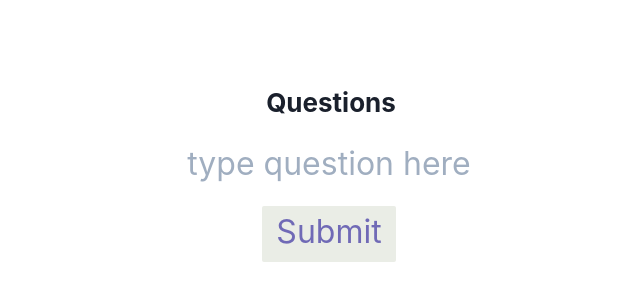
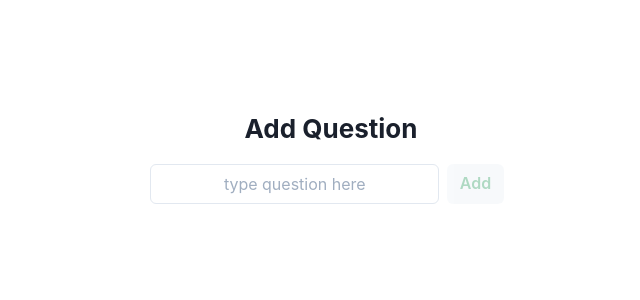
Before and after one commit to aialvi/React-ChakraUI-Quiz-App, a React (Create React App) app: page /admin in a window 1280 px wide. Shown: the part 220-520 px from the top of the page, without its empty margins (309-949 px from the left). Built offline with nearby package versions, Linux system fonts and the light colour scheme.

Commit message:
add: question crud

```diff
--- a/src/components/admin/Admin.tsx
+++ b/src/components/admin/Admin.tsx
@@ -1,11 +1,12 @@
 import React, { useState } from "react";
-
 import { useAppSelector, useAppDispatch } from "../../app/hooks";
-import { addQuestion, selectQuestion } from "./adminSlice";
+import { addQuestion, allQuestions, Question } from "./adminSlice";
 import styles from "./Admin.module.css";
+import QuestionItem from "./question/Question";
+import { Button, Input } from "@chakra-ui/react";
 
 export function Admin() {
-  const questions = useAppSelector(selectQuestion);
+  const questions = useAppSelector(allQuestions);
   const dispatch = useAppDispatch();
   const [question, setQuestion] = useState("");
 
@@ -13,17 +14,18 @@ export function Admin() {
     <div>
       <div className={styles.row}>
         <p>
-          <strong>Questions</strong>
+          <strong>Add Question</strong>
         </p>
       </div>
 
       <div className={styles.row}>
-        <input
+        <Input
           className={styles.textbox}
           aria-label="type question here"
           value={question}
           onChange={(e) => setQuestion(e.target.value)}
           placeholder="type question here"
+          size="md"
           onKeyUp={(e) => {
             if (e.key === "Enter") {
               dispatch(addQuestion(question));
@@ -31,28 +33,28 @@ export function Admin() {
             }
           }}
         />
-      </div>
-      <div className={styles.row}>
-        <button
-          className={styles.button}
+        <Button
+          color={"green.500"}
           onClick={() => {
             dispatch(addQuestion(question));
             setQuestion("");
           }}
           disabled={!question.length}
         >
-          Submit
-        </button>
+          Add
+        </Button>
+      </div>
+      <div className={styles.row}></div>
+
+      <div className={styles.row}>
+        {!!questions!.length && <h6>List of Questions:</h6>}
       </div>
 
       <div className={styles.row}>
         <span className={styles.question}>
-          {!!questions!.length && <h6>Questions:</h6>}
-          <ul>
-            {questions!.map((item: string, index: number) => (
-              <li key={index}>{item}</li>
-            ))}
-          </ul>
+          {questions!.map((item: Question) => (
+            <QuestionItem key={item.id} id={item.id} question={item.question} />
+          ))}
         </span>
       </div>
     </div>
--- a/src/components/admin/adminSlice.ts
+++ b/src/components/admin/adminSlice.ts
@@ -2,15 +2,18 @@ import { createSlice, PayloadAction } from "@reduxjs/toolkit";
 import { RootState } from "../../app/store";
 
 export interface QuestionState {
-  value: Array<string> | null;
-  status: "idle" | "loading" | "failed";
+  value: Array<any>;
+}
+
+export interface Question {
+  id: number;
+  question: string;
 }
 
 const initialState: QuestionState = {
   value: !!localStorage.getItem("questions")
     ? JSON.parse(localStorage.getItem("questions")!)
     : [],
-  status: "idle",
 };
 
 export const QuestionSlice = createSlice({
@@ -20,20 +23,36 @@ export const QuestionSlice = createSlice({
   reducers: {
     // Use the PayloadAction type to declare the contents of `action.payload`
     addQuestion: (state, action: PayloadAction<string>) => {
-      state.value = state.value
-        ? [...state.value, action.payload]
-        : state.value;
+      let tempObject = {
+        id: state.value.length + 1,
+        question: action.payload,
+      };
+      state.value = [...state.value, tempObject];
+
+      localStorage.setItem("questions", JSON.stringify(state.value));
+    },
+    updateQuestion: (state, action: PayloadAction<Question>) => {
+      const index = state.value.findIndex(
+        (question) => question.id === action.payload.id
+      );
+      state.value[index] = action.payload;
+      localStorage.setItem("questions", JSON.stringify(state.value));
+    },
+    deleteQuestion: (state, action: PayloadAction<number>) => {
+      state.value = state.value.filter(
+        (question) => question.id !== action.payload
+      );
       localStorage.setItem("questions", JSON.stringify(state.value));
     },
   },
 });
 
-export const { addQuestion } = QuestionSlice.actions;
+export const { addQuestion, updateQuestion, deleteQuestion } =
+  QuestionSlice.actions;
 
 // The function below is called a selector and allows us to select a value from
 // the state. Selectors can also be defined inline where they're used instead of
 // in the slice file. For example: `useSelector((state: RootState) => state.Answer.value)`
-export const selectQuestion = (state: RootState) => state.admin.value;
 export const allQuestions = (state: RootState) => state.admin.value;
 
 // We can also write thunks by hand, which may contain both sync and async logic.
--- /dev/null
+++ b/src/components/admin/question/Question.tsx
@@ -0,0 +1,66 @@
+import { Box, Button, HStack, Input } from "@chakra-ui/react";
+import { useState } from "react";
+import { useAppDispatch } from "../../../app/hooks";
+import { AiOutlineEdit, AiOutlineDelete } from "react-icons/ai";
+import { Question, updateQuestion, deleteQuestion } from "../adminSlice";
+
+const QuestionItem = ({ id, question }: Question) => {
+  const [questionValue, setQuestionValue] = useState(question);
+  const [isUpdate, setIsUpdate] = useState(false);
+  const dispatch = useAppDispatch();
+
+  const handleSave = () => {
+    dispatch(updateQuestion({ id, question: questionValue }));
+    setIsUpdate(false);
+  };
+
+  const handleDelete = () => {
+    dispatch(deleteQuestion(id));
+  };
+
+  return (
+    <div className="d-flex justify-content-between">
+      <HStack spacing="24px">
+        {!isUpdate && (
+          <Box w={"fit-content"} padding={2}>
+            {question}
+          </Box>
+        )}
+        {isUpdate && (
+          <>
+            <Input
+              value={questionValue}
+              onChange={(e) => setQuestionValue(e.target.value)}
+              placeholder="Question"
+              size="md"
+            />
+            <Button onClick={handleSave} color="green.600">
+              Save
+            </Button>
+          </>
+        )}
+        <Box w="40px">
+          <Button
+            onClick={() => setIsUpdate(true)}
+            color="blue.600"
+            backgroundColor="white"
+            className="btn btn-danger rounded-btn"
+          >
+            <AiOutlineEdit />
+          </Button>
+        </Box>
+        <Box w="40px">
+          <Button
+            backgroundColor="white"
+            color="red.600"
+            onClick={handleDelete}
+          >
+            <AiOutlineDelete />
+          </Button>
+        </Box>
+      </HStack>
+    </div>
+  );
+};
+
+export default QuestionItem;
--- a/src/components/user/QuestionList.tsx
+++ b/src/components/user/QuestionList.tsx
@@ -13,24 +13,28 @@ export function QuestionList() {
   return (
     <div>
       <div className={styles.row}>
-        <Text>
+        {!question!.length && (
+          <Text fontSize={"xl"} color="red.900">
+            No question available
+          </Text>
+        )}
+
         {!!question!.length && (
           <Text fontSize={"xl"}>Available Questions To Answer:</Text>
         )}
         <List spacing={3}>
-            {question!.map((item, index) => (
+          {question!.map((item) => (
             <ListItem
-                key={index}
+              key={item.id}
               onClick={() => {
-                  dispatch(assignQuestionId(index));
-                  navigate({ pathname: `/user/question/${index}` });
+                dispatch(assignQuestionId(item.id));
+                navigate({ pathname: `/user/question/${item.id}` });
               }}
             >
-                {item}
+              {item.question}
             </ListItem>
           ))}
         </List>
-        </Text>
       </div>
     </div>
   );
--- a/src/components/user/User.tsx
+++ b/src/components/user/User.tsx
@@ -1,14 +1,14 @@
 import React, { useState } from "react";
 import { useAppSelector, useAppDispatch } from "../../app/hooks";
 import { giveAnswer, selectAnswer, selectedQuestionId } from "./userSlice";
-import { selectQuestion } from "../admin/adminSlice";
+import { allQuestions } from "../admin/adminSlice";
 import styles from "./User.module.css";
-import { Button } from "@chakra-ui/react";
+import { Button, Input } from "@chakra-ui/react";
 import Answer from "./answer/Answer";
 
 export function User() {
   const answer = useAppSelector(selectAnswer);
-  const question = useAppSelector(selectQuestion);
+  const questions = useAppSelector(allQuestions);
   const questionId = useAppSelector(selectedQuestionId);
   const dispatch = useAppDispatch();
   const [userAnswer, setUserAnswer] = useState("");
@@ -18,15 +18,16 @@ export function User() {
       <div className={styles.row}>
         <p>
           <strong>
-            {question!.length > 0
-              ? question![questionId]
+            {questions!.length > 0
+              ? questions![questionId].question
               : "No questions available"}
           </strong>
         </p>
       </div>
-
+      {questions!.length > 0 && (
+        <>
           <div className={styles.row}>
-        <input
+            <Input
               className={styles.textbox}
               aria-label="Type answer here"
               value={userAnswer}
@@ -54,7 +55,7 @@ export function User() {
 
           <div className={styles.row}>
             <span className={styles.answer}>
-          {!!answer.length && <h6>Answer:</h6>}
+              {!!answer.length && <h6>Answers:</h6>}
 
               {answer.map((item, index) => (
                 <Answer
@@ -67,6 +68,8 @@ export function User() {
               ))}
             </span>
           </div>
+        </>
+      )}
     </div>
   );
 }
--- a/src/components/user/userSlice.ts
+++ b/src/components/user/userSlice.ts
@@ -4,7 +4,6 @@ import { RootState } from "../../app/store";
 export interface AnswerState {
   value: Array<any>;
   selectedQuestionId: number;
-  status: "idle" | "loading" | "failed";
 }
 
 export interface Answer {
@@ -18,7 +17,6 @@ const initialState: AnswerState = {
   value: !!localStorage.getItem("answers")
     ? JSON.parse(localStorage.getItem("answers")!)
     : [],
-  status: "idle",
   selectedQuestionId: 0,
 };
 
```
Also changed, not shown: 2 other files (tests, documents, lock files or other folders). Lines whose indentation alone changed are shown as unchanged.
